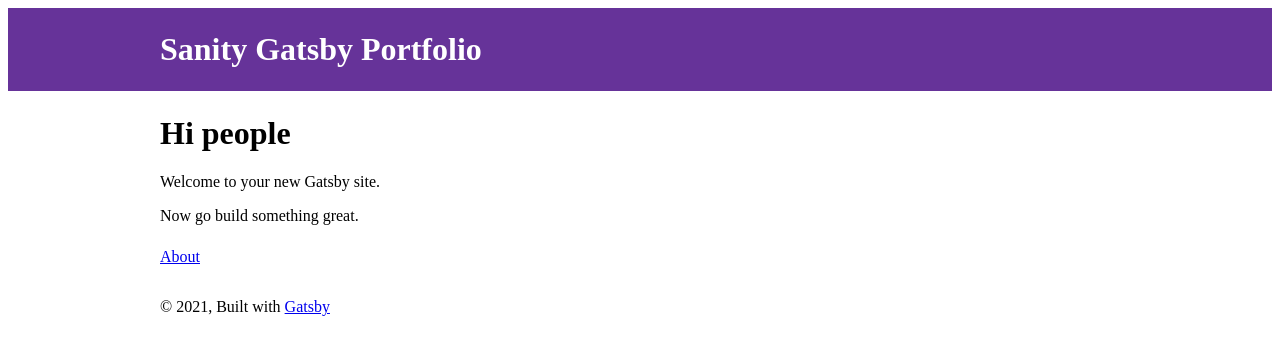
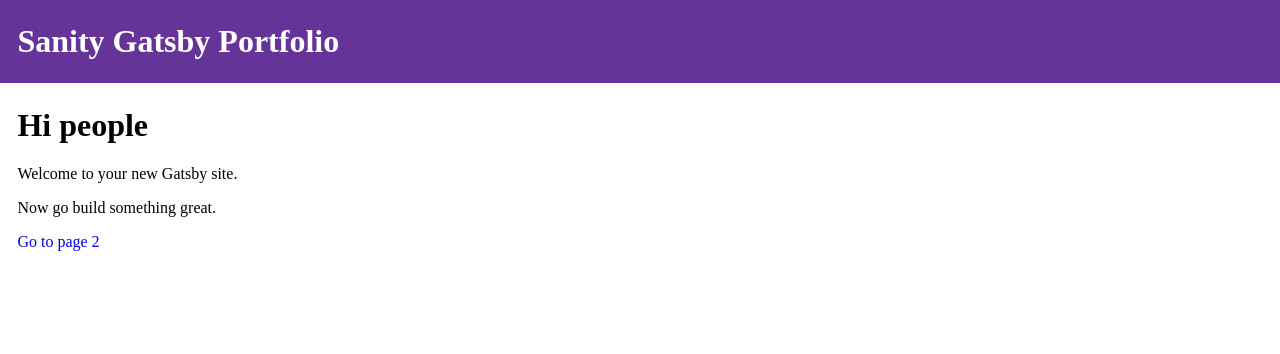
Before and after one commit to Bisrad/sanity-gatsby-portfolio, a Gatsby site: page / in a window 1280 px wide. Built offline with nearby package versions, Linux system fonts and the light colour scheme; Gatsby itself is replaced by a stand-in of ours.

Commit message:
Refactored for Styled Components

```diff
--- a/gatsby-config.js
+++ b/gatsby-config.js
@@ -22,8 +22,8 @@
         name: `gatsby-starter-default`,
         short_name: `starter`,
         start_url: `/`,
-        background_color: `#663399`,
-        theme_color: `#663399`,
+        background_color: `#11202E`,
+        theme_color: `#06BDD6`,
         display: `minimal-ui`,
         icon: `src/images/gatsby-icon.png`, // This path is relative to the root of the site.
       },
--- a/src/components/header.js
+++ b/src/components/header.js
@@ -1,42 +1,35 @@
+import React from "react"
 import { Link } from "gatsby"
-import PropTypes from "prop-types"
-import React from "react"
+// Styles
+import styled from 'styled-components';
+
+const HeaderWrapper = styled.div`
+  background: rebeccapurple;
+  margin-bottom: 1.45rem;
+`;
+
+const Headline = styled.div`
+  margin: 0 auto;
+  max-width: 960;
+  padding: 1.45rem 1.0875rem;
+  h1 {
+    margin: 0;
+  }
+`;
+
+const StyledLink = styled(Link)`
+  color: white;
+  textDecoration: none;
+`;
 
 const Header = ({ siteTitle }) => (
-  <header
-    style={{
-      background: `rebeccapurple`,
-      marginBottom: `1.45rem`,
-    }}
-  >
-    <div
-      style={{
-        margin: `0 auto`,
-        maxWidth: 960,
-        padding: `1.45rem 1.0875rem`,
-      }}
-    >
-      <h1 style={{ margin: 0 }}>
-        <Link
-          to="/"
-          style={{
-            color: `white`,
-            textDecoration: `none`,
-          }}
-        >
-          {siteTitle}
-        </Link>
+  <HeaderWrapper>
+    <Headline>
+      <h1>
+        <StyledLink to="/">{siteTitle}</StyledLink>
       </h1>
-    </div>
-  </header>
-)
+    </Headline>
+  </HeaderWrapper>
+);
 
-Header.propTypes = {
-  siteTitle: PropTypes.string,
-}
-
-Header.defaultProps = {
-  siteTitle: ``,
-}
-
-export default Header
+export default Header;
--- a/src/components/layout.js
+++ b/src/components/layout.js
@@ -1,12 +1,23 @@
-import React from "react"
-import PropTypes from "prop-types"
-import { useStaticQuery, graphql } from "gatsby"
+import React from 'react';
+import PropTypes from 'prop-types';
+import Helmet from 'react-helmet';
+import { StaticQuery, graphql } from 'gatsby';
+// Styles
+import styled from 'styled-components';
+// Component Imports
+import Header from './header';
+import { GlobalStyle } from '../theme/globalStyle';
 
-import Header from "./header"
+const ContentWrapper = styled.div`
+  margin: 0 auto;
+  maxwidth: 960;
+  padding: 0px 1.0875rem 1.45rem;
+  paddingtop: 0;
+`;
 
-
-const Layout = ({ children }) => {
-  const data = useStaticQuery(graphql`
+const Layout = ({ children }) => (
+  <StaticQuery
+    query={graphql`
       query SiteTitleQuery {
         site {
           siteMetadata {
@@ -14,35 +25,22 @@
           }
         }
       }
-  `)
-
-  return (
+    `}
+    render={data => (
       <>
-      <Header siteTitle={data.site.siteMetadata?.title || `Title`} />
-      <div
-        style={{
-          margin: `0 auto`,
-          maxWidth: 960,
-          padding: `0 1.0875rem 1.45rem`,
-        }}
-      >
-        <main>{children}</main>
-        <footer
-          style={{
-            marginTop: `2rem`,
-          }}
-        >
-          © {new Date().getFullYear()}, Built with
-          {` `}
-          <a href="https://www.gatsbyjs.com">Gatsby</a>
-        </footer>
-      </div>
+        <GlobalStyle />
+        <Helmet title={data.site.siteMetadata.title} meta={[{ name: 'description', content: 'Sample' }, { name: 'keywords', content: 'sample, something' }]}>
+          <html lang="en" />
+        </Helmet>
+        <Header siteTitle={data.site.siteMetadata.title} />
+        <ContentWrapper>{children}</ContentWrapper>
       </>
-  )
-}
+    )}
+  />
+);
 
 Layout.propTypes = {
   children: PropTypes.node.isRequired,
-}
+};
 
-export default Layout
+export default Layout;
--- a/src/pages/index.js
+++ b/src/pages/index.js
@@ -1,17 +1,15 @@
-import React from "react"
-import { Link } from "gatsby"
-//Component Imports
-import Layout from "../components/layout"
+import React from 'react';
+import { Link } from 'gatsby';
+// Component imports
+import Layout from '../components/layout';
 
 const IndexPage = () => (
   <Layout>
     <h1>Hi people</h1>
     <p>Welcome to your new Gatsby site.</p>
     <p>Now go build something great.</p>
-    <div style={{ maxWidth: `300px`, marginBottom: `1.45rem` }}>
-    </div>
-    <Link to="/About/">About</Link> <br />
+    <Link to="/page-2/">Go to page 2</Link>
   </Layout>
-)
+);
 
-export default IndexPage
+export default IndexPage;
--- /dev/null
+++ b/src/theme/globalStyle.js
@@ -0,0 +1,17 @@
+import { createGlobalStyle } from 'styled-components';
+
+export const GlobalStyle = createGlobalStyle`
+  @import url('https://fonts.googleapis.com/css?family=Kodchasan:400,700');
+  body {
+    padding: 0;
+    margin: 0;
+    font-family: Kodchasan;
+  }
+  a {
+    text-decoration: none;
+  }
+  ul {
+    margin: 0 auto;
+    list-style-type: none;
+  }
+`;
```
Lines whose indentation alone changed are shown as unchanged.
